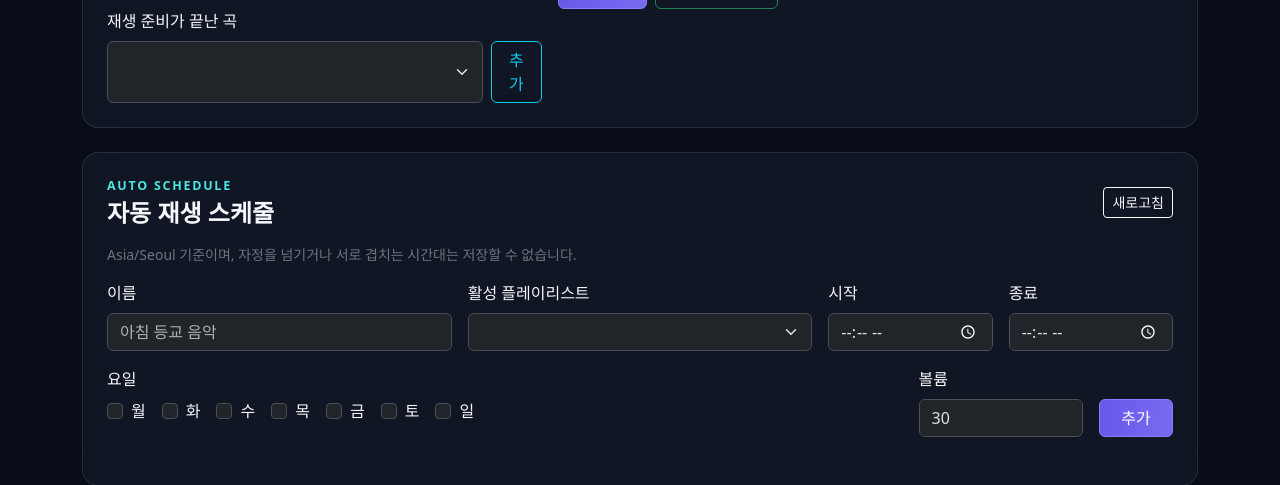
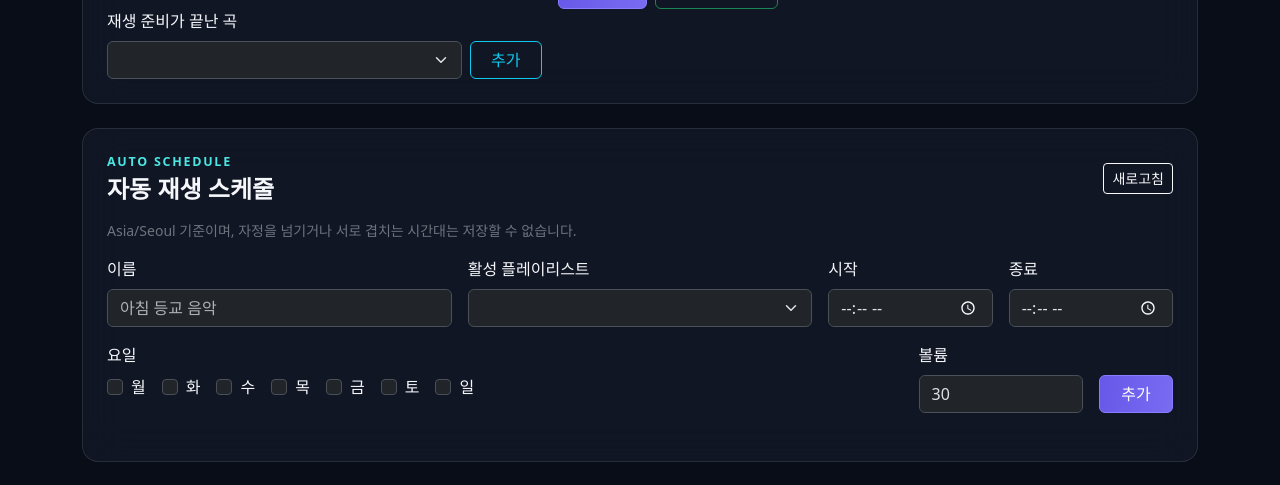
Before and after one commit to GilbertMoon/jina-classroom-jukebox, a FastAPI app: template backend/app/templates/admin/dashboard.html in a window 1280 px wide. Shown: the part 1595-2080 px from the top of the page. After the commit the page ends 2058 px from the top, so only its background shows below. Run offline with FastAPI, Linux system fonts and the light colour scheme; the template is opened without the code that fills it, so the values that code supplies are empty.

Commit message:
fix: keep playlist add button readable

```diff
--- a/backend/app/static/styles.css
+++ b/backend/app/static/styles.css
@@ -192,6 +192,12 @@ section[id] {
   white-space: nowrap;
 }
 
+#playlist-add-track {
+  flex-shrink: 0;
+  min-width: 4.5rem;
+  white-space: nowrap;
+}
+
 @media (max-width: 575.98px) {
   .control-btn {
     flex: 1 1 calc(50% - 0.5rem);
```
